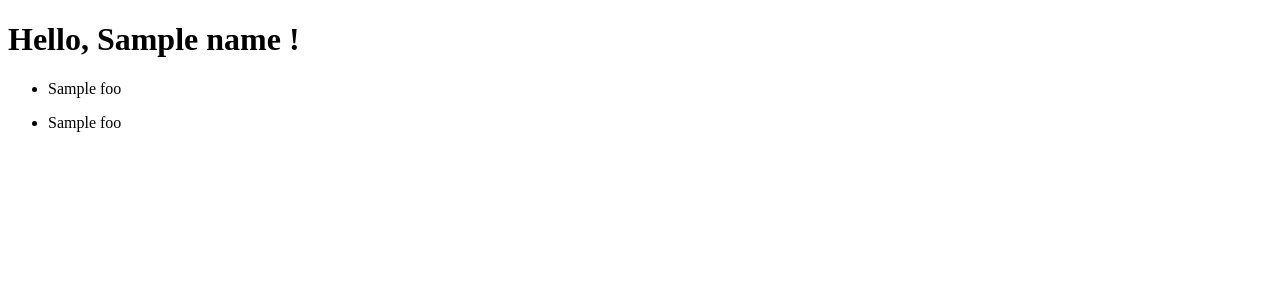
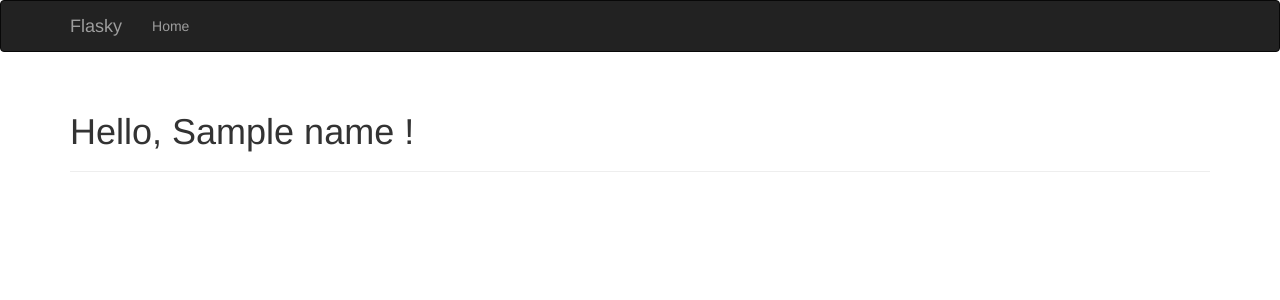
Before and after one commit to CoderGwt/flask_web_application, a Flask app: template templates/user.html in a window 1280 px wide. Shown: the top 300 px of the page. Run offline with Flask 2, Linux system fonts and the light colour scheme; the template is opened without the code that fills it: most values are stand-ins (such as "Sample title", 1, 10 or a date in 2020); some libraries are stand-ins or nearby versions.

Commit message:
使用 flask-bootstrap 扩展展示界面

```diff
--- a/hello.py
+++ b/hello.py
@@ -1,8 +1,11 @@
 from flask import Flask, request, make_response, redirect, abort, render_template
-from flask_script import Manager
+from flask_script import Manager  # 导入flask-script 支持命令行选项
+from flask_bootstrap import Bootstrap  # 导入 flask_bootstrap 继承Twitter Bootstrap
+
 
 app = Flask(__name__)
 manager = Manager(app)  # 初始化
+bootstrap = Bootstrap(app)  # 初始化
 
 
 @app.route("/")
--- a/templates/index.html
+++ b/templates/index.html
@@ -18,7 +18,7 @@
 {% block head %}
   <style>
     body{
-      background-color: grey;
+      {#background-color: grey;#}
     }
   </style>
 {% endblock %}
--- a/templates/user.html
+++ b/templates/user.html
@@ -1,33 +1,41 @@
-{% import 'macros.html' as macors %}
-<!DOCTYPE html>
-<html lang="en">
-<head>
-  <meta charset="UTF-8">
-  <title>Title</title>
-</head>
-<body>
-<h1>Hello, {{ name|striptags}} ! </h1>
+{% extends 'bootstrap/base.html' %}
 
-{# 使用宏，类似python中的函数 #}
-{% macro render_comment(comment) %}
-  <li>{{ comment }}</li>
-{% endmacro %}
+{% block title %}
+  Flasky
+{% endblock %}
 
-<ul>
-  {% for foo in comments %}
-    {{ render_comment(foo) }}
-  {% endfor %}
-</ul>
+{% block navbar %}
 
-{# 导入使用宏 #}
-<ul>
-  {% for comment in comments %}
-    <li>
-      {{ macors.render_comment(comment) }}
-    </li>
-  {% endfor %}
+  <div class="navbar navbar-inverse" role="navigation">
 
-</ul>
+    <div class="container">
+      <div class="navbar-header">
+        <button type="button" class="navbar-toggle"
+        data-toggle="collapse" data-target=".navbar-collapse">
+          <span class="sr-only">Toggle navigation</span>
+          <span class="icon-bar"></span>
+          <span class="icon-bar"></span>
+          <span class="icon-bar"></span>
+        </button>
+        <a href="/" class="navbar-brand">Flasky</a>
+      </div>
 
-</body>
-</html>
+      <div class="navbar-collapse collapse">
+        <ul class="nav navbar-nav">
+          <li><a href="/">Home</a></li>
+        </ul>
+      </div>
+    </div>
+
+  </div>
+
+{% endblock %}
+
+
+{% block content %}
+  <div class="container">
+    <div class="page-header">
+      <h1>Hello, {{ name }} !</h1>
+    </div>
+  </div>
+{% endblock %}
```
